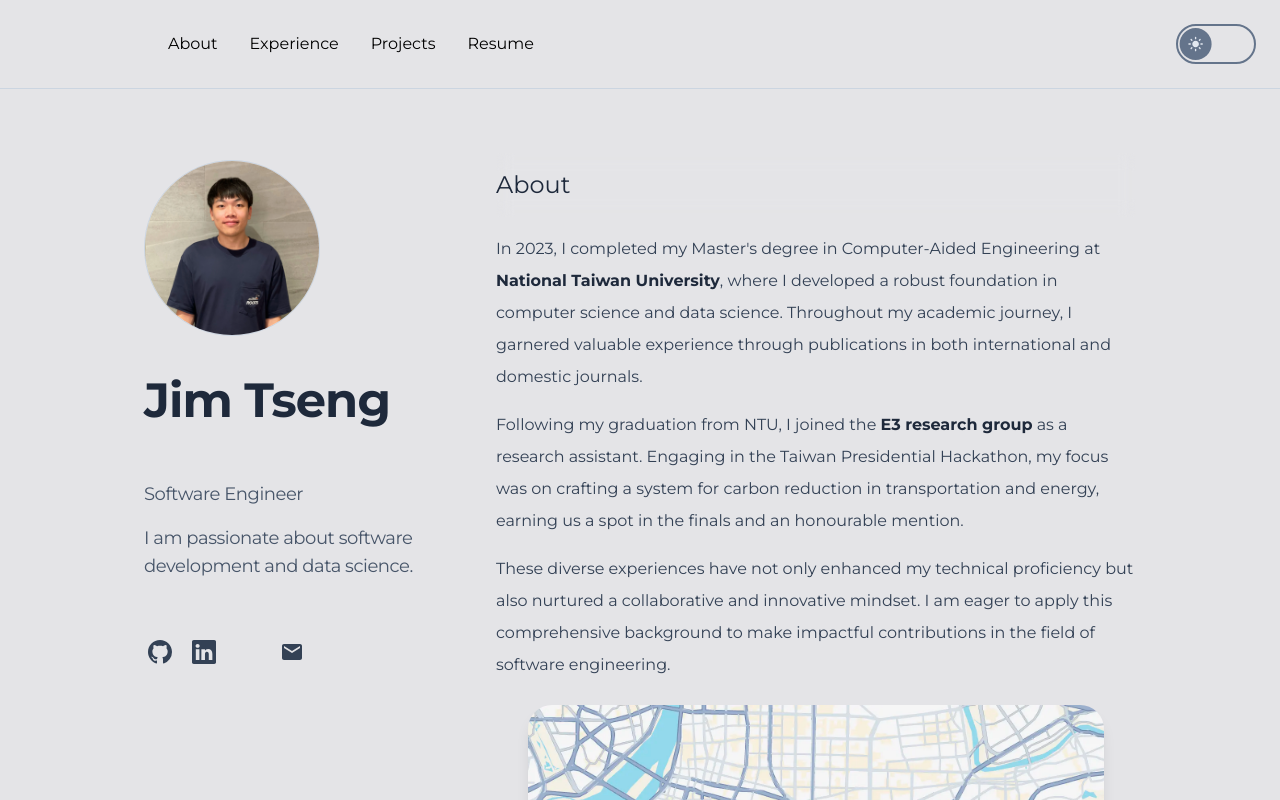
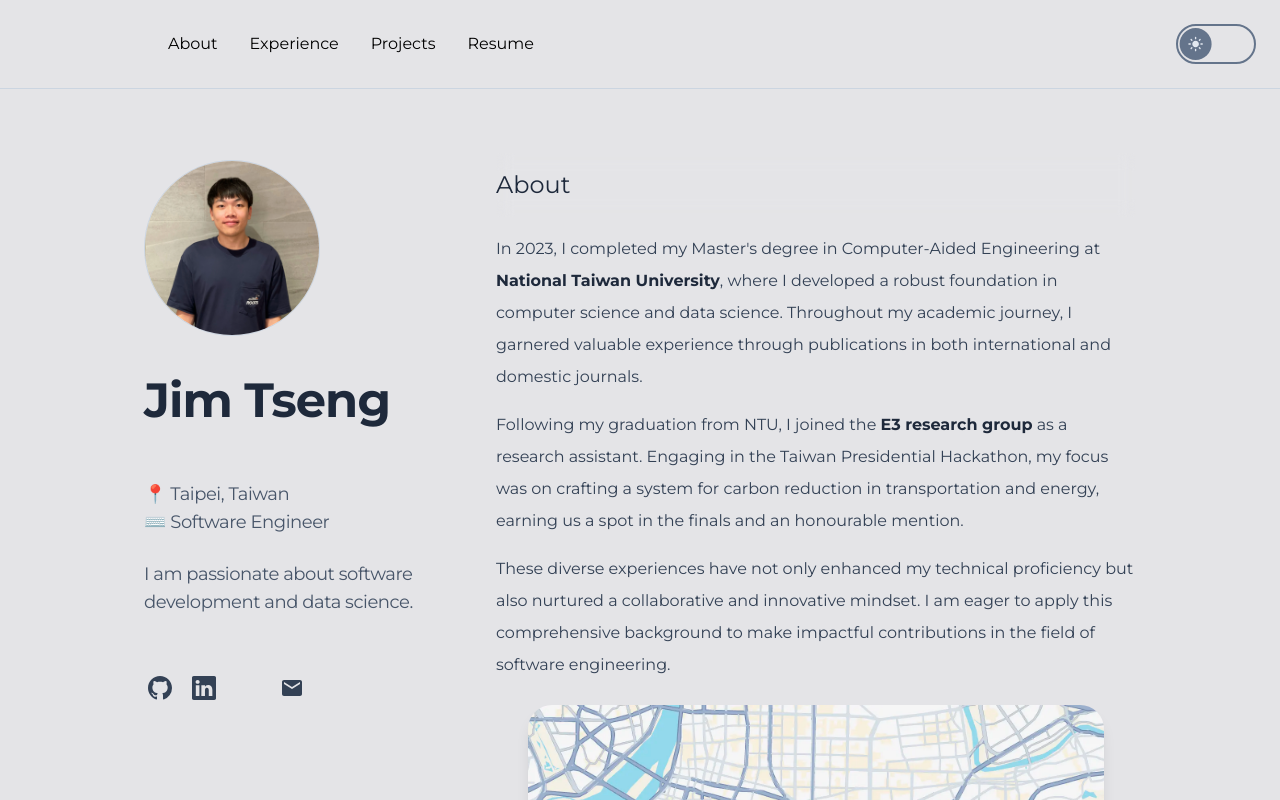
Before and after one commit to wctseng99/wctseng99.github.io, a React (Vite) app: page / in a window 1280 px wide. Shown: the top 800 px of the page. Built offline with nearby package versions, Linux system fonts and the light colour scheme; some icons are missing.

Commit message:
feat: update home

```diff
--- a/src/Components/Home/Home.jsx
+++ b/src/Components/Home/Home.jsx
@@ -29,10 +29,15 @@ function Home() {
           <a href="/">Jim Tseng</a>
         </h1>
         <div className="mt-4 mb-14 md:text-lg max-w-xs">
-          <p className="mb-4 tracking-tight text-slate-600 dark:text-slate-400">
-            Software Engineer
-          </p>
-          <p className="tracking-tight text-slate-600 dark:text-slate-500">
+          <div className="mb-6 ">
+            <p className="tracking-tight text-slate-600 dark:text-slate-300">
+              📍 Taipei, Taiwan
+            </p>
+            <p className=" tracking-tight text-slate-600 dark:text-slate-300">
+              ⌨️ Software Engineer
+            </p>
+          </div>
+          <p className="tracking-tight text-slate-600 dark:text-slate-400">
             I am passionate about software development and data science.
           </p>
         </div>
```
